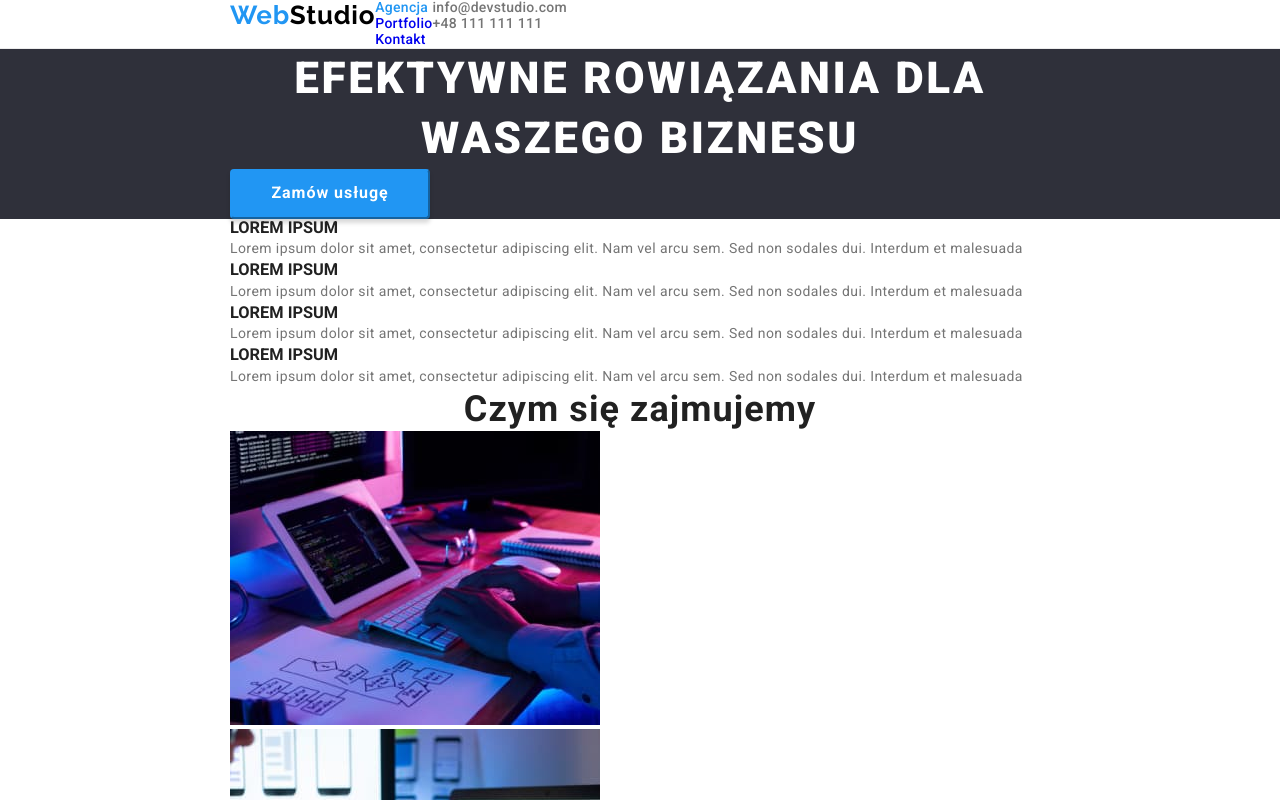
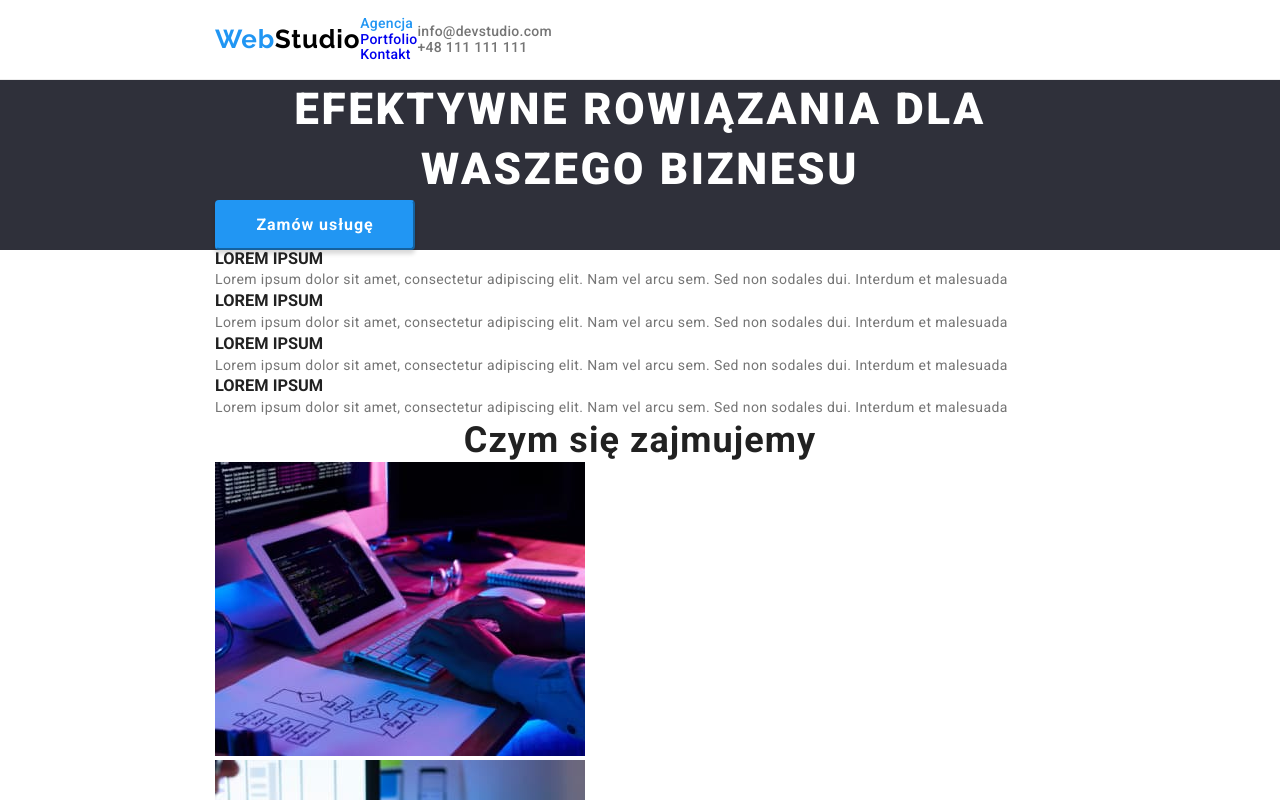
Before and after one commit to MagdalenaKusmierczak/goit-markup-hw-03, a plain HTML site: page index.html in a window 1280 px wide. Shown: the top 800 px of the page. Drawn offline with nearby package versions, Linux system fonts and the light colour scheme.

Commit message:
Update style.css

```diff
--- a/css/style.css
+++ b/css/style.css
@@ -27,11 +27,13 @@ ul {
 }
 .container {
   max-width: 1200px;
-  margin: 0 215px;
+  margin: 0 200px;
   padding: 0 15px;
 }
 .header-box {
   display: flex;
+  height: 79px;
+  align-items: center;
 }
 .introduction {
   background-color: #2f303a;
@@ -59,7 +61,7 @@ ul {
 /*  */
 /* Logo settings */
 .logo {
-  display: inline;
+  -ms-flex-align: start;
   font-family: 'Raleway';
   font-weight: 700;
   font-size: 26px;
```
